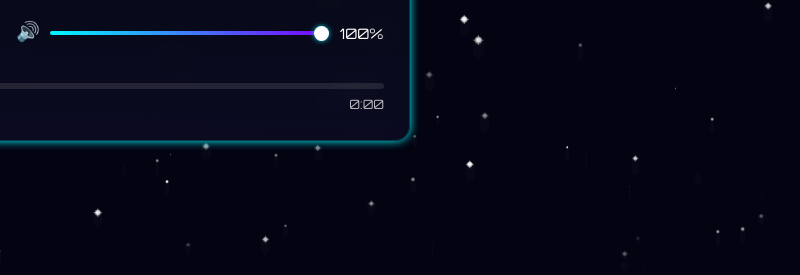
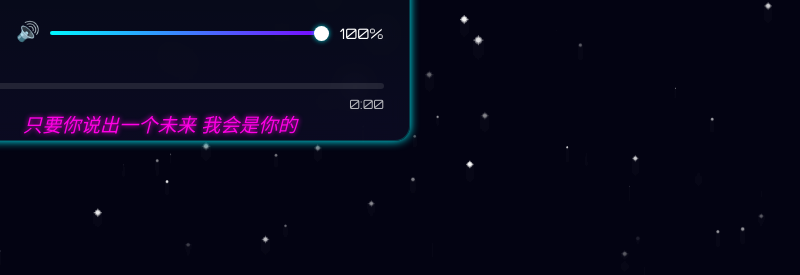
Before and after one commit to PoLifeinsjtu/birthday.github.io, a plain HTML site: page index.html in a window 1280 px wide. Shown: the part 282-557 px from the top of the page, 480-1280 px from the left. Drawn offline with Linux system fonts and the light colour scheme; animation ran at ten frames a second.

Commit message:
Add lyric line to index.html

```diff
--- a/index.html
+++ b/index.html
@@ -50,6 +50,7 @@
                     </div>
                 </div>
             </div>
+            <div class="lyric">只要你说出一个未来 我会是你的</div>
         </div>
 
         <!-- 音频元素 -->
```
